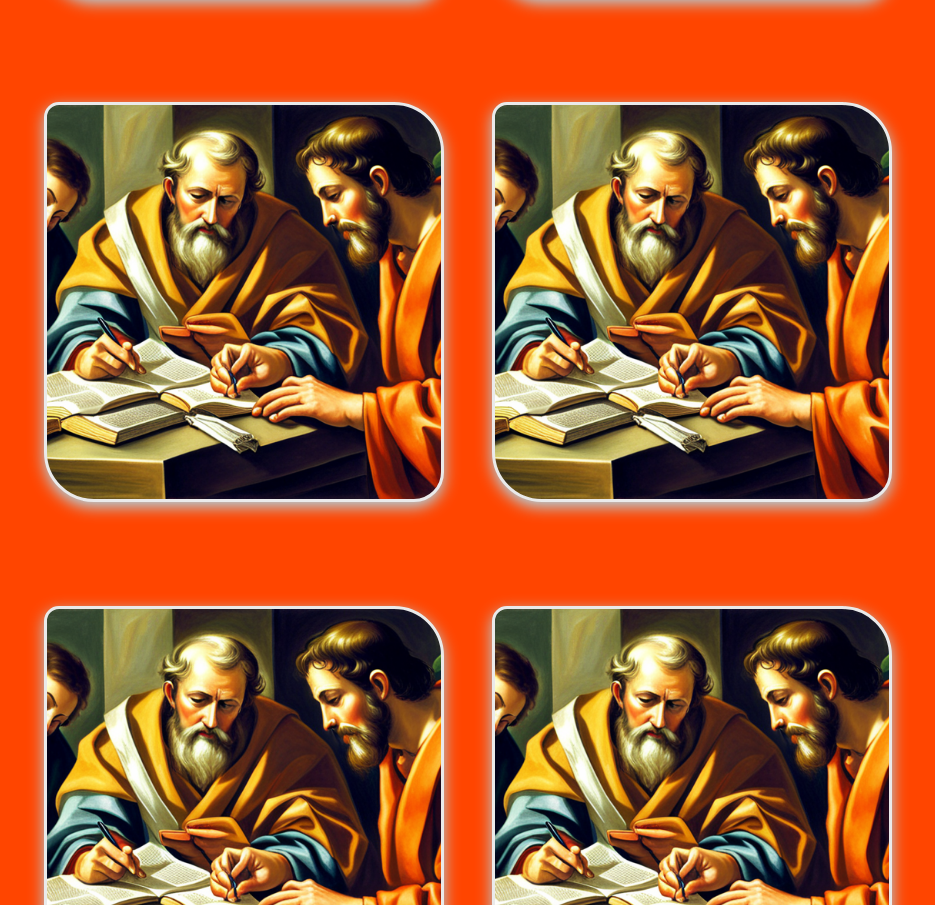
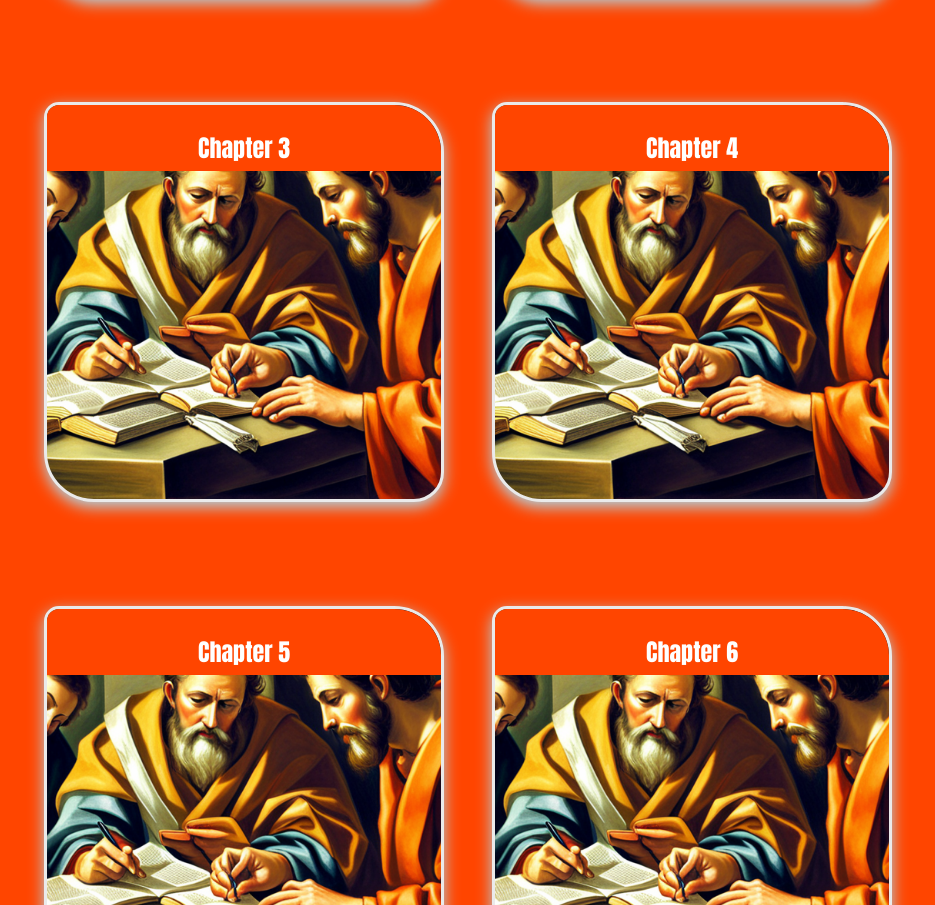
Before and after one commit to jnutt367/galatians, a Next.js app: page / in a window 1280 px wide. Shown: the part 1363-2268 px from the top of the page, without its empty margins (172-1107 px from the left). Built offline with nearby package versions, Linux system fonts and the light colour scheme.

Commit message:
Update index.js

```diff
--- a/pages/index.js
+++ b/pages/index.js
@@ -121,7 +121,7 @@ Paul Opposes Cephas
 
           <div className={styles.card}
           >
-            <h2>Chapter 3 &darr; scroll &darr;</h2>
+             <h2  className={styles.chapter}>Chapter 3</h2>
             <p>Faith or Works of the Law
 3 You foolish Galatians! Who has bewitched you? Before your very eyes Jesus Christ was clearly portrayed as crucified. 2 I would like to learn just one thing from you: Did you receive the Spirit by the works of the law, or by believing what you heard? 3 Are you so foolish? After beginning by means of the Spirit, are you now trying to finish by means of the flesh?[a] 4 Have you experienced[b] so much in vain—if it really was in vain? 5 So again I ask, does God give you his Spirit and work miracles among you by the works of the law, or by your believing what you heard? 6 So also Abraham “believed God, and it was credited to him as righteousness.”[c]
 
@@ -147,7 +147,7 @@ Children of God
           <div
             className={styles.card}
           >
-            <h2>Chapter 4 &darr; scroll &darr;</h2>
+            <h2 className={styles.chapter}>Chapter 4</h2>
             <p>
             4 What I am saying is that as long as an heir is underage, he is no different from a slave, although he owns the whole estate. 2 The heir is subject to guardians and trustees until the time set by his father. 3 So also, when we were underage, we were in slavery under the elemental spiritual forces[a] of the world. 4 But when the set time had fully come, God sent his Son, born of a woman, born under the law, 5 to redeem those under the law, that we might receive adoption to sonship.[b] 6 Because you are his sons, God sent the Spirit of his Son into our hearts, the Spirit who calls out, “Abba,[c] Father.” 7 So you are no longer a slave, but God’s child; and since you are his child, God has made you also an heir.
 
@@ -177,7 +177,7 @@ because more are the children of the desolate woman
           <div
             className={styles.card}
           >
-            <h2>Chapter 5 &darr; scroll &darr;</h2>
+             <h2  className={styles.chapter}>Chapter 5</h2>
             <p>
             Freedom in Christ
 5 It is for freedom that Christ has set us free. Stand firm, then, and do not let yourselves be burdened again by a yoke of slavery.
@@ -202,7 +202,7 @@ Life by the Spirit
           <div
             className={styles.card}
           >
-            <h2>Chapter 6 &darr; scroll &darr;</h2>
+             <h2 className={styles.chapter}>Chapter 6</h2>
             <p>
             Doing Good to All
 6 Brothers and sisters, if someone is caught in a sin, you who live by the Spirit should restore that person gently. But watch yourselves, or you also may be tempted. 2 Carry each other’s burdens, and in this way you will fulfill the law of Christ. 3 If anyone thinks they are something when they are not, they deceive themselves. 4 Each one should test their own actions. Then they can take pride in themselves alone, without comparing themselves to someone else, 5 for each one should carry their own load. 6 Nevertheless, the one who receives instruction in the word should share all good things with their instructor.
```
